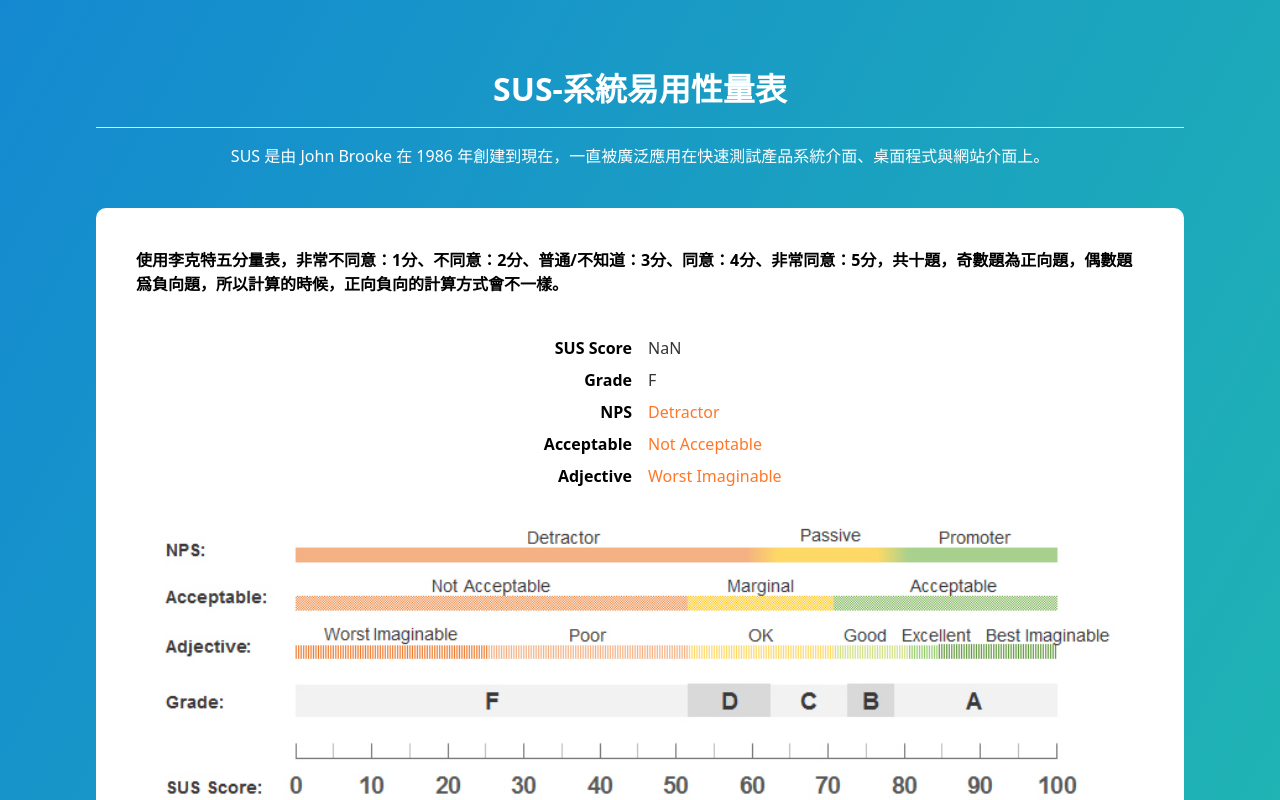
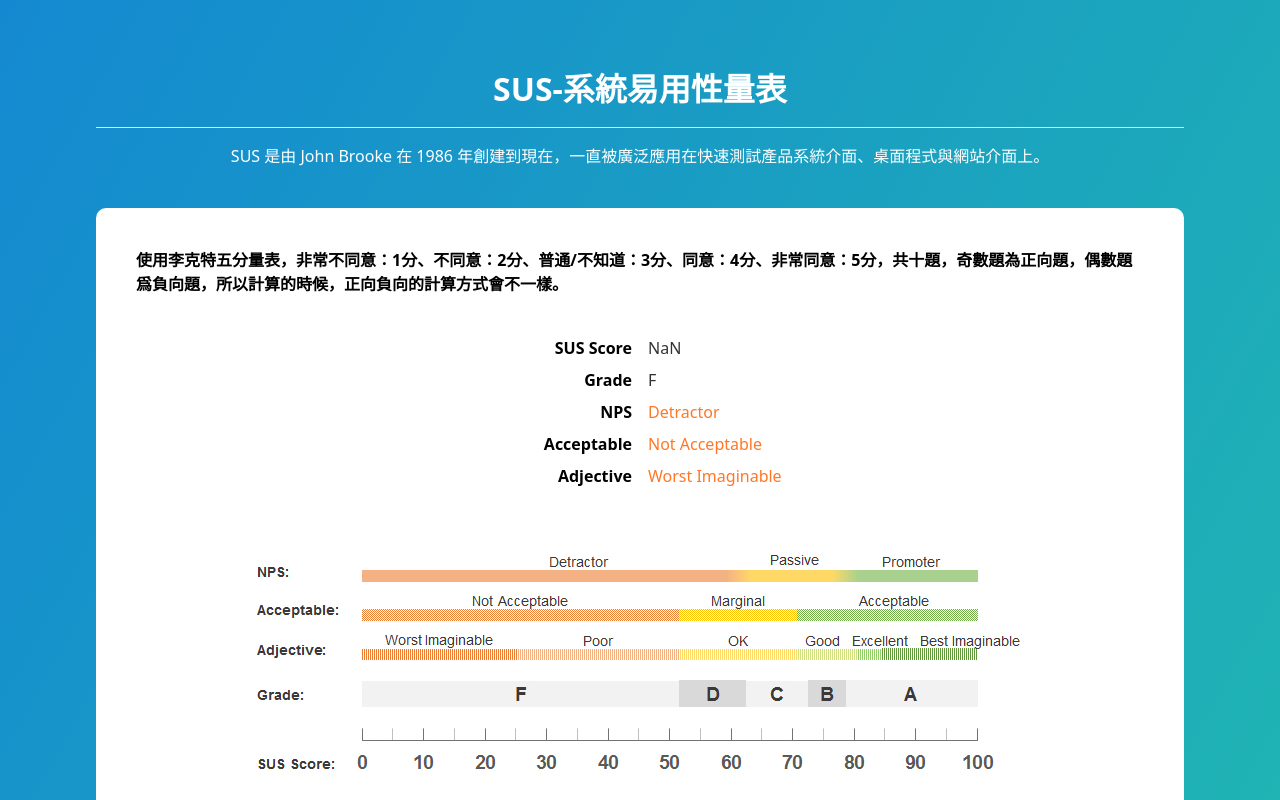
Before and after one commit to dastine0308/system-usability-scale, a Vue app: page /result in a window 1280 px wide. Shown: the top 800 px of the page. Built offline with nearby package versions, Linux system fonts and the light colour scheme.

Commit message:
[fix] 調整頁籤icon、結果頁圖片樣式

```diff
--- a/src/component/Result.vue
+++ b/src/component/Result.vue
@@ -163,7 +163,7 @@ const handleBack = () => {
         <p class="basis-1/2" :style="{'color': obj.color}">{{ obj.value }}</p>
       </li>
     </ul>
-    <div class="bg-center bg-no-repeat bg-cover bg-[url('@/assets/sus-scale-adj.jpg')] min-h-[274px]" />
+    <div class="flex m-auto bg-center bg-no-repeat bg-cover bg-[url('@/assets/sus-scale-adj.jpg')] max-w-[815px] min-h-[274px]" />
   </div>
   <div class="flex w-[100%] mt-[40px]">
     <button
```
Also changed, not shown: 1 other file (tests, documents, lock files or other folders).
